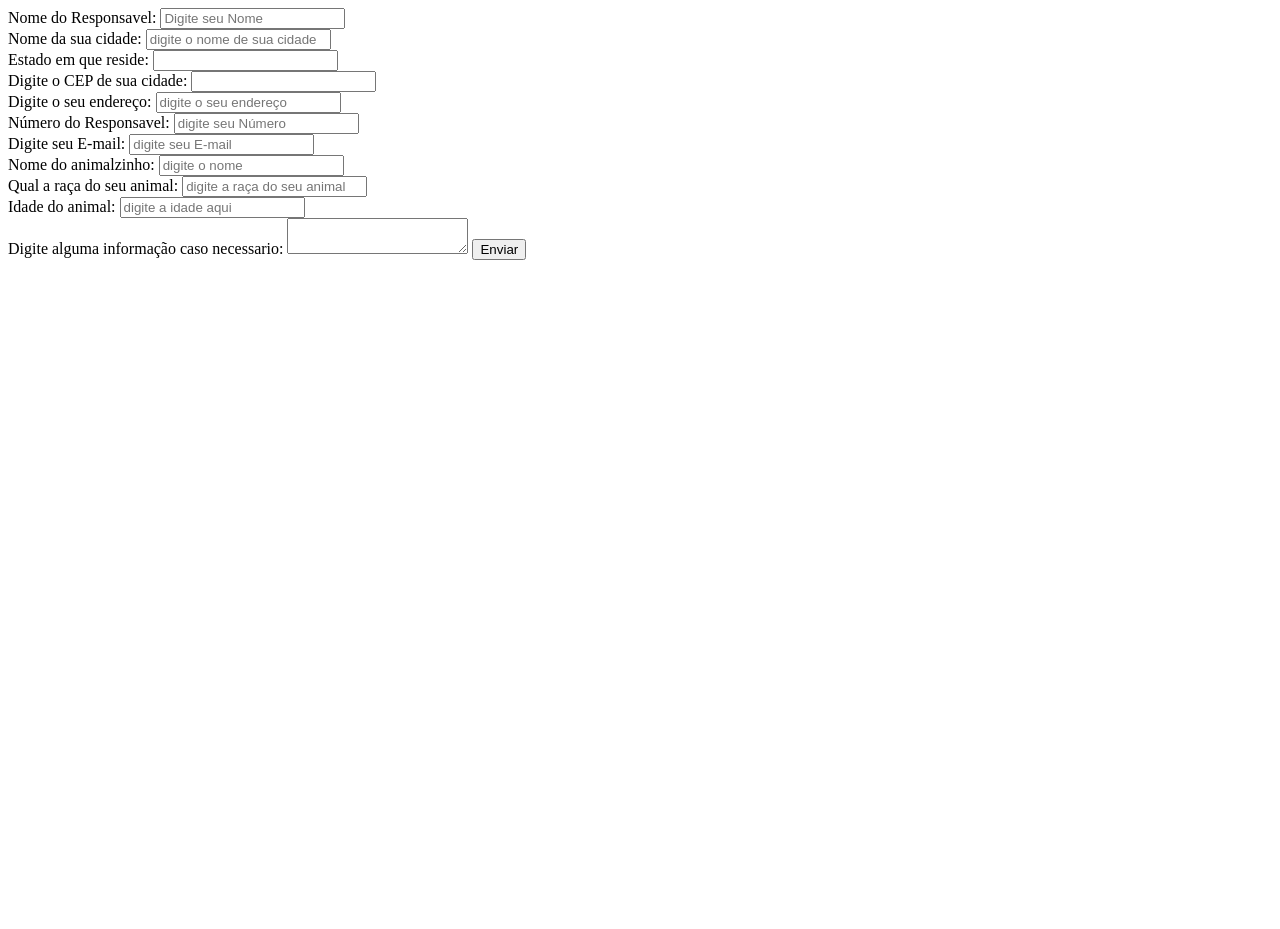
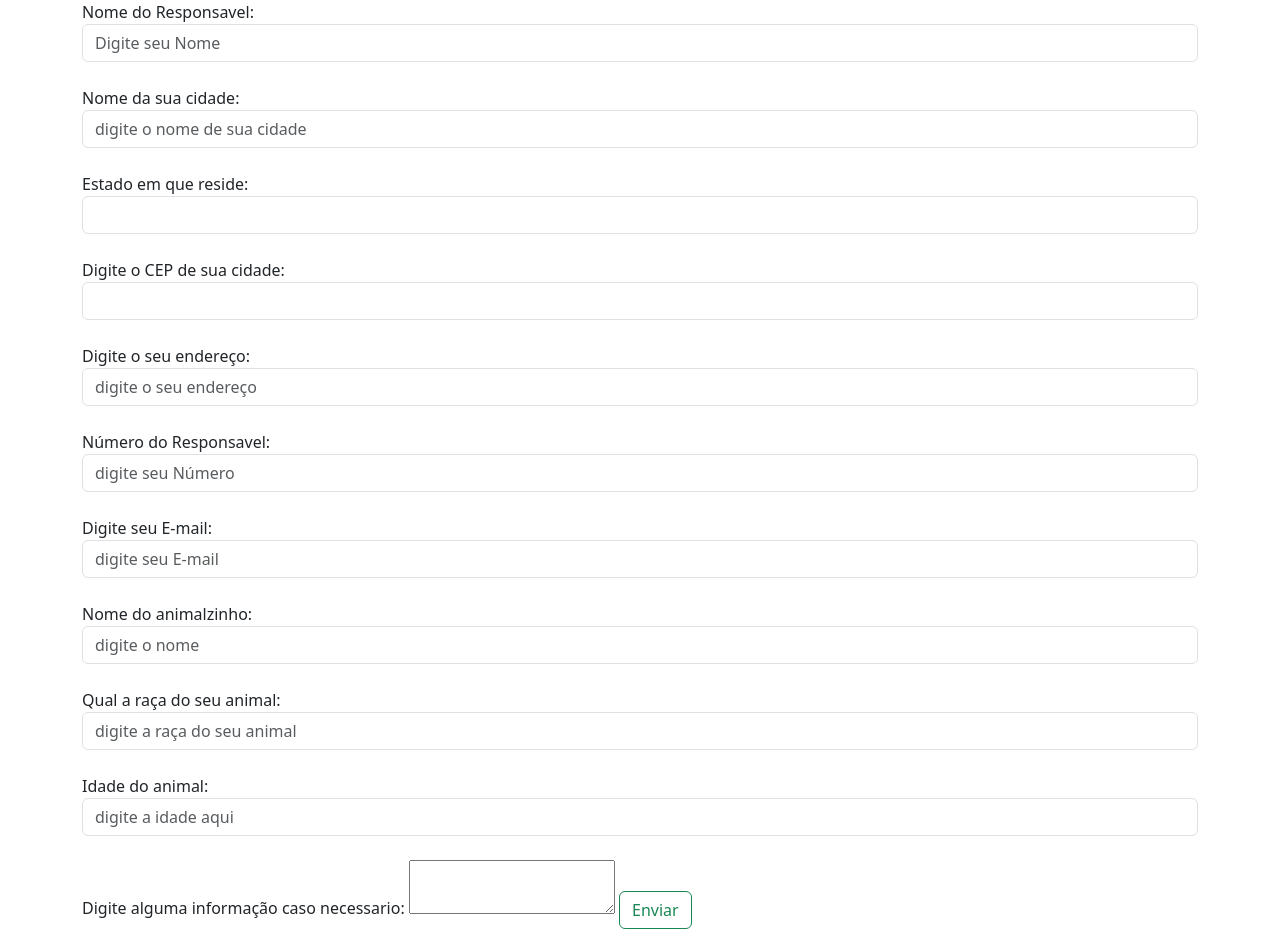
Before and after one commit to whxkeiko/projeto-animal, a plain HTML site: page index.html in a window 1280 px wide. Before the commit the page ends 800 px from the top, so only its background shows below. Drawn offline with nearby package versions, Linux system fonts and the light colour scheme.

Commit message:
adicionando bootstrap ao formulario

```diff
--- a/index.html
+++ b/index.html
@@ -6,63 +6,76 @@
     <title>Agendamento</title>
     <link rel="stylesheet" href="style.css">
     <script async src="index.js"></script>
+    <!-- CDN Bootstrap -->
+    <link href="https://cdn.jsdelivr.net/npm/bootstrap@5.3.3/dist/css/bootstrap.min.css" rel="stylesheet" integrity="sha384-QWTKZyjpPEjISv5WaRU9OFeRpok6YctnYmDr5pNlyT2bRjXh0JMhjY6hW+ALEwIH" crossorigin="anonymous">
+    <script async src="https://cdn.jsdelivr.net/npm/bootstrap@5.3.3/dist/js/bootstrap.bundle.min.js" integrity="sha384-YvpcrYf0tY3lHB60NNkmXc5s9fDVZLESaAA55NDzOxhy9GkcIdslK1eN7N6jIeHz" crossorigin="anonymous"></script>
 </head>
-<body>
+<body class="container-xl">
     <form action="Agendado.html" method="post">
     <label for="name_user"> Nome do Responsavel: </label>
-    <input type="text" name="name_user" id="name_user" placeholder="Digite seu Nome">
+    <input type="text" name="name_user" id="name_user" placeholder="Digite seu Nome"
+    class="form-control"/>
 
     <br>
 
     <label for="cidade"> Nome da sua cidade: </label>
-    <input type="text" name="cidade" id="cidade" placeholder="digite o nome de sua cidade">
+    <input type="text" name="cidade" id="cidade" placeholder="digite o nome de sua cidade"
+    class="form-control"/>
 
     <br>
 
     <label for="estado"> Estado em que reside: </label>
-    <input type="text" name="estado" id="estado">
+    <input type="text" name="estado" id="estado"
+    class="form-control"/>
 
     <br>
 
    <label for="cep"> Digite o CEP de sua cidade:</label>
-   <input type="number" name="cep" id="cep">
+   <input type="number" name="cep" id="cep"
+   class="form-control"/>
 
    <br>
 
    <label for="endereco">Digite o seu endereço:</label>
-   <input type="text" name="endereco" id="endereco" placeholder="digite o seu endereço">
+   <input type="text" name="endereco" id="endereco" placeholder="digite o seu endereço"
+   class="form-control"/>
 
    <br>
 
    <label for="num">Número do Responsavel:</label>
-   <input type="number" name="num" id="num" placeholder="digite seu Número">
+   <input type="number" name="num" id="num" placeholder="digite seu Número"
+   class="form-control"/>
 
    <br>
 
    <label for="email">Digite seu E-mail:</label>
-   <input type="email" name="email" id="email" placeholder="digite seu E-mail" required>
+   <input type="email" name="email" id="email" placeholder="digite seu E-mail" required
+   class="form-control"/>
 
    <br>
 
    <label for="name_animal">Nome do animalzinho:</label>
-   <input type="text" name="name_animal" id="name_animal" placeholder="digite o nome">
+   <input type="text" name="name_animal" id="name_animal" placeholder="digite o nome"
+   class="form-control"/>
 
    <br>
 
    <label for="raça"> Qual a raça do seu animal: </label>
-   <input type="text" name="raça" id="raça" placeholder="digite a raça do seu animal">
+   <input type="text" name="raça" id="raça" placeholder="digite a raça do seu animal"
+   class="form-control"/>
 
    <br>
 
    <label for="age"> Idade do animal:</label>
-   <input type="number" name="age" id="age" placeholder="digite a idade aqui">
+   <input type="number" name="age" id="age" placeholder="digite a idade aqui"
+   class="form-control"/>
 
   <br>
 
    <label for="necessario"> Digite alguma informação caso necessario:</label>
  <textarea name="necessario" id="necessario"></textarea>
 
- <button type="submit">Enviar</button>
+ <button type="submit"  class="btn btn-outline-success">Enviar</button>
 </form>
 </body>
 </html>
```
